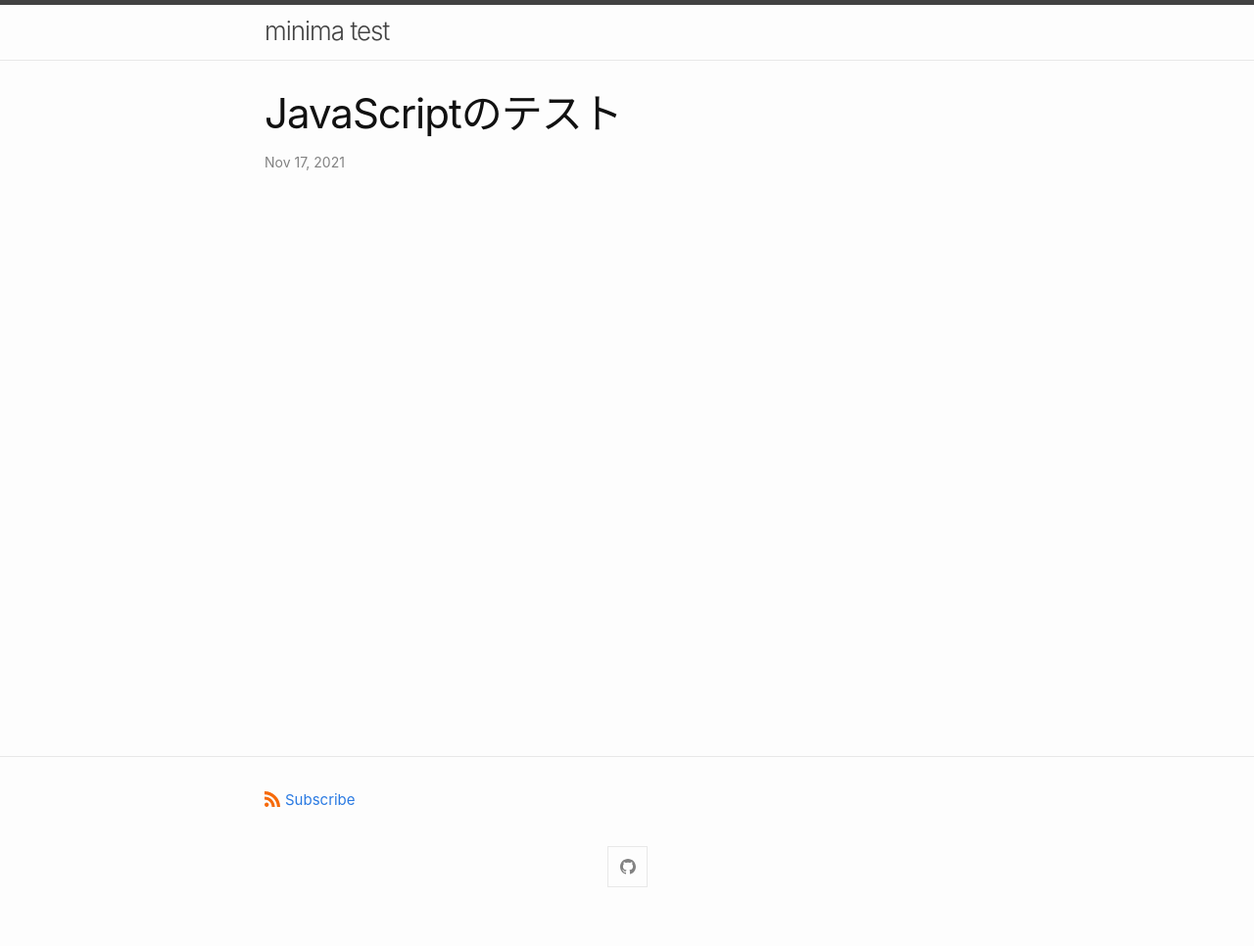
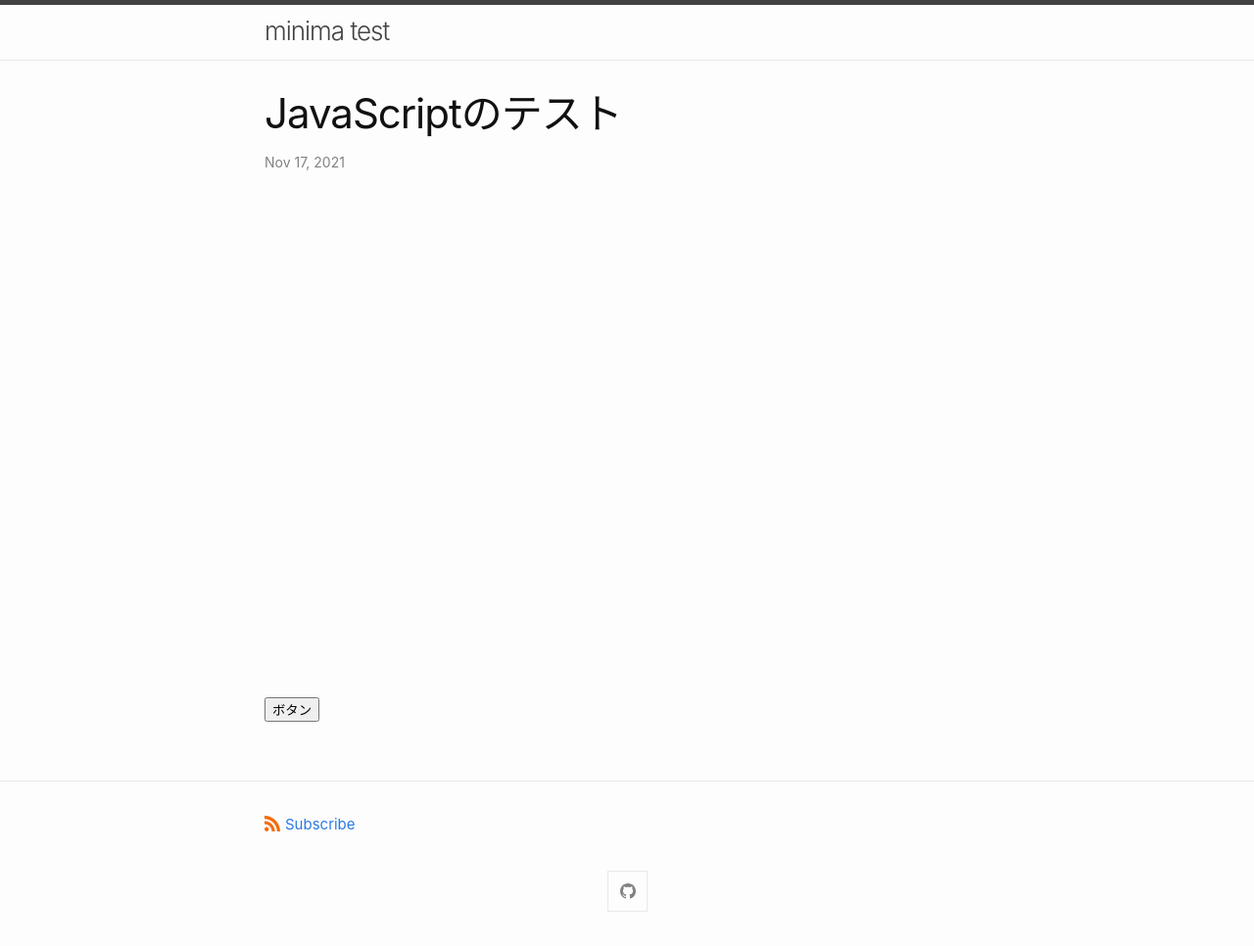
Before and after one commit to sammaya164/minima-test, a Jekyll site: the page built from _posts/2021-11-17-jstest.md, in a window 1280 px wide. Shown: the whole page at 98% size. Built offline with Jekyll 4.4.1, drawn with Linux system fonts in a browser that asks for light colours; a script that is not in the unit is left out; before the commit the page ends 941 px from its top, so only the background shows below that.

Commit message:
Update and rename 2021-11-17-jarest.md to 2021-11-17-jstest.md

```diff
--- a/_posts/2021-11-17-jarest.md
+++ b/_posts/2021-11-17-jstest.md
@@ -4,3 +4,5 @@ title: "JavaScriptのテスト"
 ---
 
 <canvas id="main_canvas" width="500" height="500"></canvas>
+
+<button type="button" onclick="rect">ボタン</button>
```
